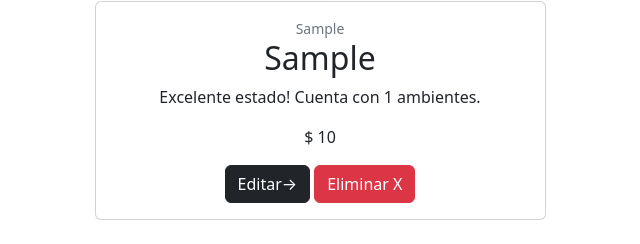
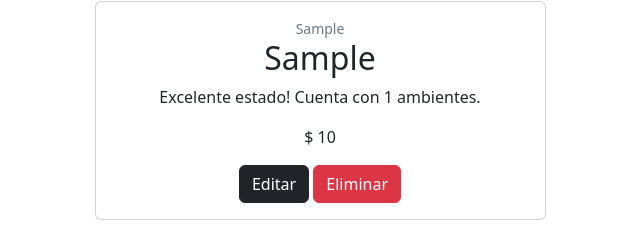
Before and after one commit to juliandariogonzalez/ProyectoFinal_Python, a Django app: page /alquiler/ in a window 1280 px wide. Shown: the part 620-864 px from the top of the page, without its empty margins (320-960 px from the left). Run offline with Django 4.2, Linux system fonts and the light colour scheme; a user stored in the database is signed in; tables that the repository leaves empty hold one stand-in row (values such as "Sample post"); some libraries are stand-ins or nearby versions.

Commit message:
ultimo commit

```diff
--- a/proyecto/aplicacion/templates/aplicacion/about.html
+++ b/proyecto/aplicacion/templates/aplicacion/about.html
@@ -8,7 +8,7 @@
 
      <div class="container">
         <h2 class="text-center text-dark">
-            Acerca de Mi
+            Acerca de Mi:
         </h2>
         <br>
             <div class="row g-4">
@@ -25,7 +25,7 @@
                 <div class="col">
                 <div class="">
                     <div class="text-center">
-                        <p>¡Hola es un gusto saludarte! Mi nombre es Julian D. Gonzalez. Soy una persona curiosa que busca constantemente adquirir nuevos conocimientos y hace un tiempo decidi empezar a aprender programacion. Estos son mis primeros pasos en python, este sitio fue desarrollado en dicho lenguaje usando el framework de Django. Gracias por visitar mi sitio.</p>
+                        <p>¡Hola es un gusto saludarte! Mi nombre es Julian D. Gonzalez. Soy una persona curiosa que busca constantemente adquirir nuevos conocimientos y hace un tiempo decidi empezar a aprender programacion. Estos son mis primeros pasos en Python, este sitio fue desarrollado en dicho lenguaje usando el framework de Django. Gracias por visitar mi sitio.</p>
                     </div>
                 </div>
             </div>
--- a/proyecto/aplicacion/templates/aplicacion/alquiler.html
+++ b/proyecto/aplicacion/templates/aplicacion/alquiler.html
@@ -38,9 +38,9 @@
                   <p class="card-text">Excelente estado! Cuenta con {{ alquiler.ambientes }} ambientes. </p>
                   <p class="card-text">$ {{ alquiler.precio }}</p>
                   {% if user.is_authenticated %}
-                  <a class="btn btn-primary btn-dark" href="{% url 'update_alquiler' alquiler.id %}">Editar→</a>
+                  <a class="btn btn-primary btn-dark" href="{% url 'update_alquiler' alquiler.id %}">Editar</a>
                   <i class="fa fa-edit fa-sm" title="Edit Record"></i>
-                  <a class="btn btn-danger"  href="{% url 'delete_alquiler' alquiler.id %}">Eliminar X </a>
+                  <a class="btn btn-danger"  href="{% url 'delete_alquiler' alquiler.id %}">Eliminar  </a>
                   <i class="fa fa-trash fa-sm" title="Edit Record"></i>
                   {% endif %}
                  </a>
```
